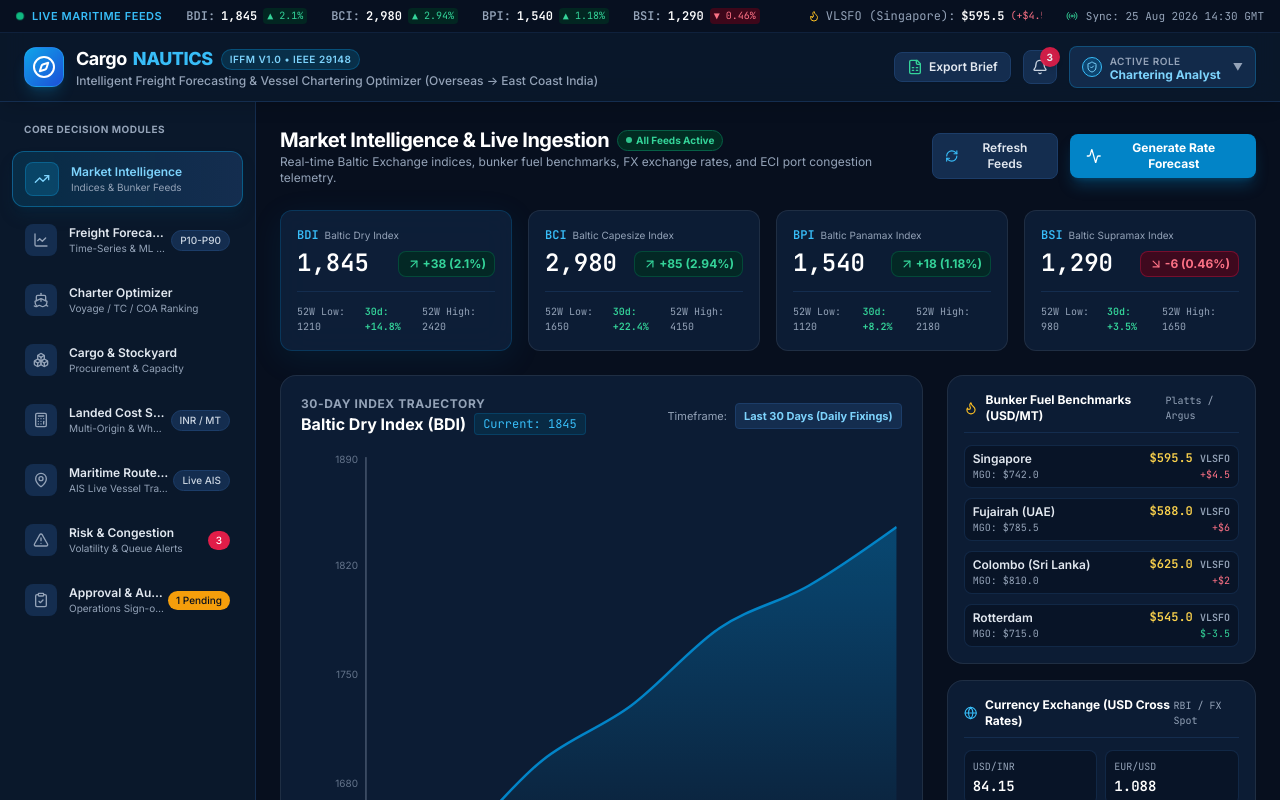
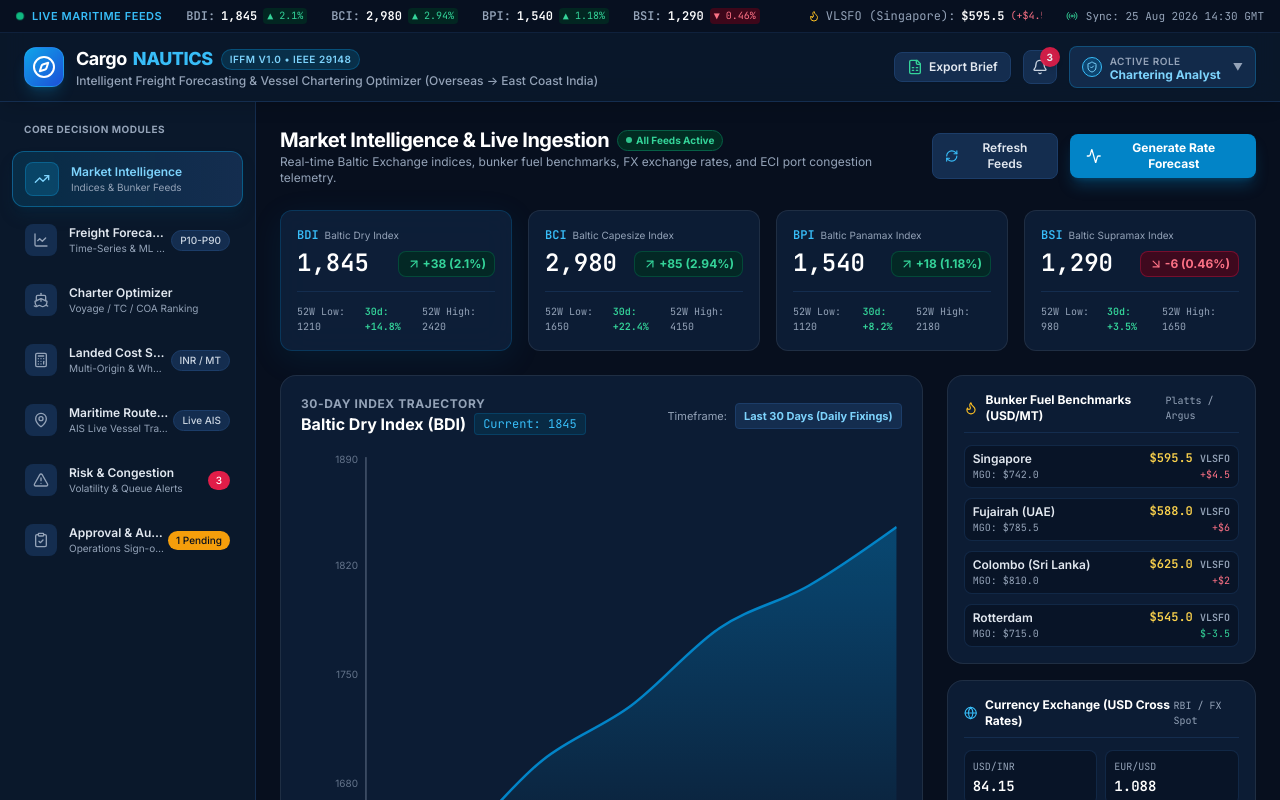
Before and after one commit to quirbyte/CargoNautics, a React (Vite) app: page / in a window 1280 px wide. Shown: the top 800 px of the page. Built offline with nearby package versions, Linux system fonts and the light colour scheme.

Commit message:
temp : temporary removal of cargo procurement

```diff
--- a/src/App.tsx
+++ b/src/App.tsx
@@ -224,12 +224,12 @@ export const App: React.FC = () => {
               onSubmitRecommendationForApproval={handleSubmitRecommendationForApproval}
             />
           )}
-
+{/*
           {activeTab === 'procurement' && (
             <ProcurementSchedulerModule
               onPlanCharterForLot={handlePlanCharterForLot}
             />
-          )}
+          )} */}
 
           {activeTab === 'landed-cost' && (
             <LandedCostModule />
--- a/src/components/Sidebar.tsx
+++ b/src/components/Sidebar.tsx
@@ -18,7 +18,6 @@ export type ActiveTab =
   | 'overview'
   | 'forecast'
   | 'charter'
-  | 'procurement'
   | 'landed-cost'
   | 'map'
   | 'alerts'
@@ -63,14 +62,6 @@ export const Sidebar: React.FC<SidebarProps> = ({
       icon: Ship,
       badge: null,
       color: 'text-cyan-400',
-    },
-    {
-      id: 'procurement' as ActiveTab,
-      label: 'Cargo & Stockyard',
-      sublabel: 'Procurement & Capacity',
-      icon: Boxes,
-      badge: null,
-      color: 'text-amber-400',
     },
     {
       id: 'landed-cost' as ActiveTab,
```
